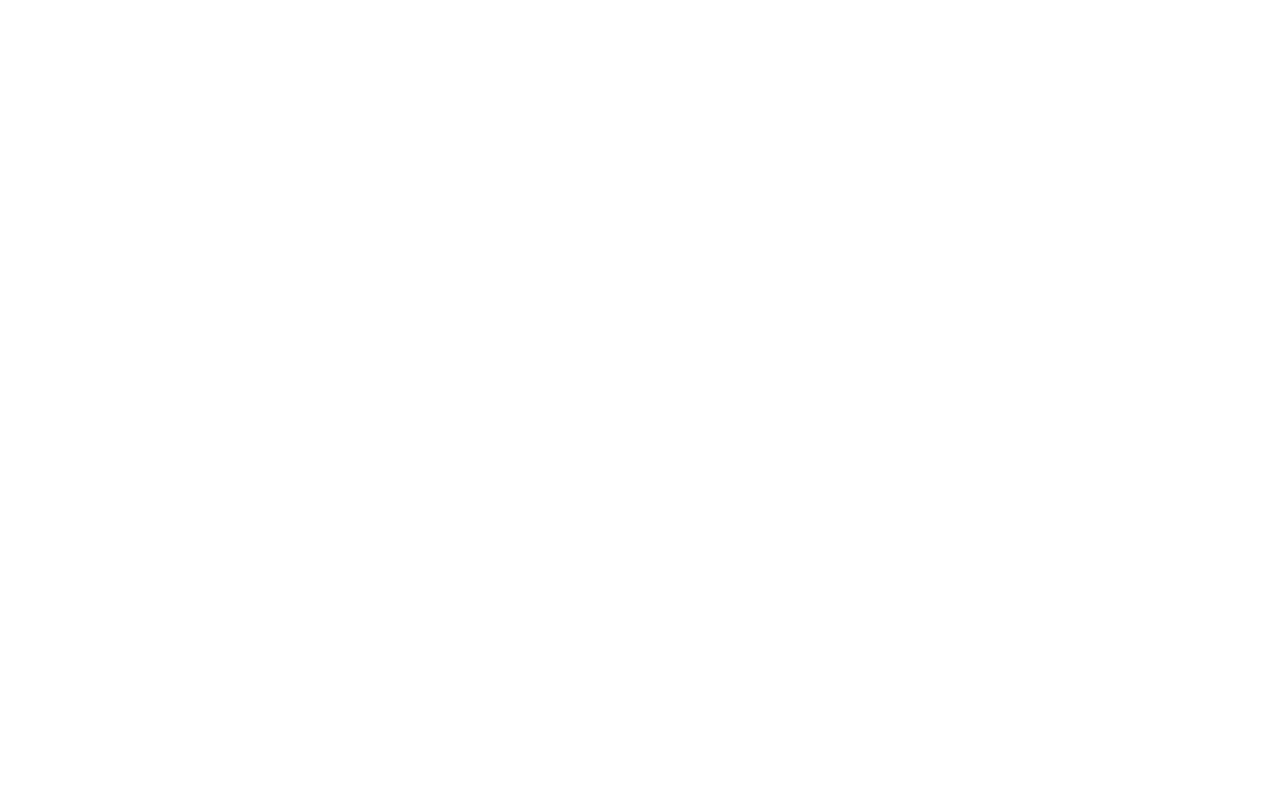
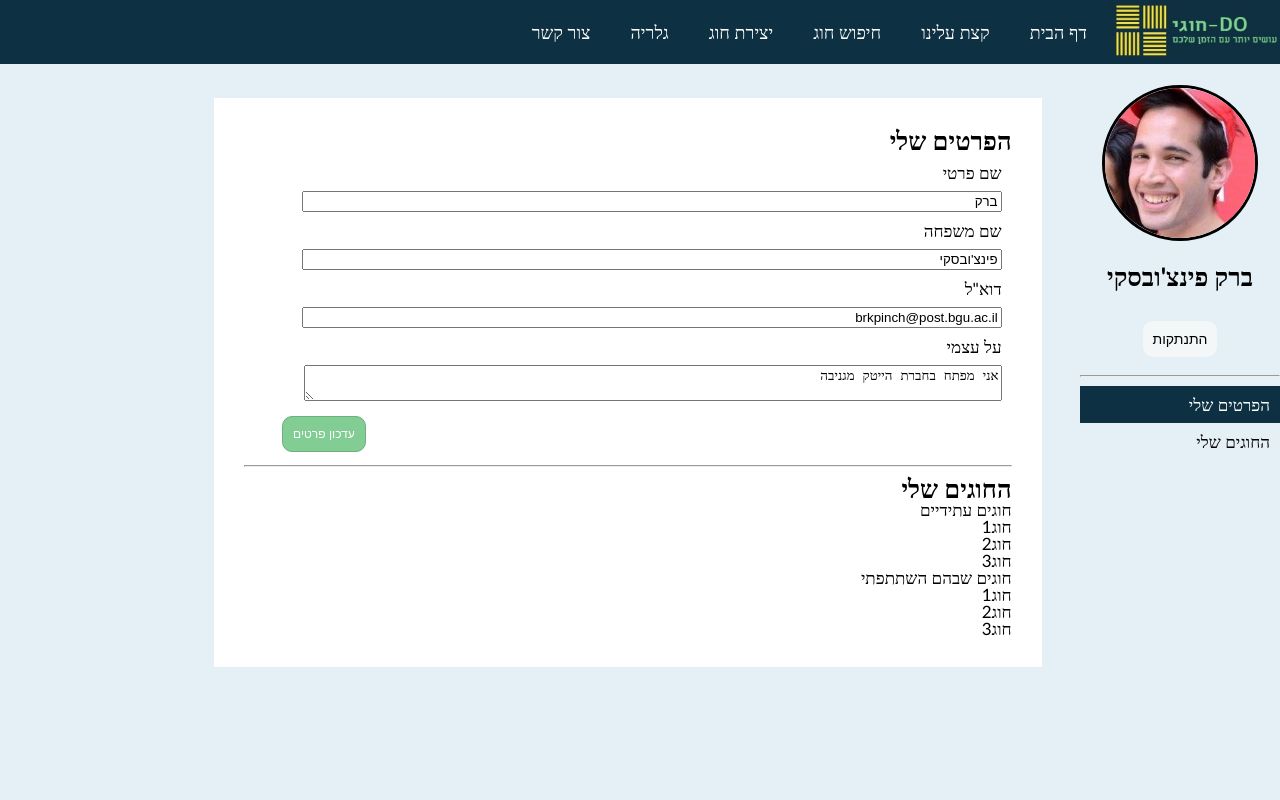
Before and after one commit to netanella/do-hugi, a PHP site: page /userProfile.html in a window 1280 px wide. Before the commit the page is empty. Run offline with PHP 8.4, Linux system fonts and the light colour scheme.

Commit message:
create my profile page

```diff
--- a/classPreview.html
+++ b/classPreview.html
@@ -24,6 +24,7 @@
                 <a href="">הפרופיל שלי</a>
                 <a href="">החוגים שלי</a>
                 <a href="">העדפות</a>
+                <a href="">התנתקות</a>
             </div>
         </div>
     </nav>
--- a/generic.css
+++ b/generic.css
@@ -5,6 +5,10 @@
     --main-backgroundColor: #0d3042;
     --main-logoSquareColor: #fde428;
     --main-logoTextColor: #81cd93;
+}
+
+html {
+    scroll-behavior: smooth;
 }
 
 body {
@@ -19,6 +23,7 @@ button , .like-btn {
     padding: 10px;
     cursor: pointer;
     border-radius: 10px;
+    border: none;
 }
 
 .sectionHeading {
@@ -41,6 +46,11 @@ header {
     overflow: hidden;
 }
 
+/*position page content under the navigation bar*/
+main {
+    padding-top: 60px;
+}
+
 /*NAVIGATION BAR*/
 
 .navbar {
@@ -52,17 +62,17 @@ header {
     min-width: 1000px;
 }
 
-#logo, #navLinks, #navLinks li, #userProfile li{
+.navbar #logo, #navLinks, #navLinks li, #userProfile li{
     float: right;
 }
 
-#userProfile {
+.navbar #userProfile {
     float: left;
     margin-left: 20px;
     display: inline-block;
 }
 
-#logo img {
+.navbar #logo img {
     height: 60px;
 }
 
@@ -166,16 +176,15 @@ header {
 }
 
 
-/*CENTERING*/
-
-.centerBlock {
-    display: block;
-    position: relative;
-}
-
-.hoz-center {
+/*horizontly center an element inside a positioned parent element*/
+.center-inpos {
     position: absolute;
     left: 0;
     right: 0;
     text-align: center;
 }
+
+.align-left-cont {
+    display: block;
+    text-align: left;
+}
--- a/reset.css
+++ b/reset.css
@@ -13,8 +13,6 @@ time, mark, audio, video {
 	margin: 0;
 	padding: 0;
 	border: 0;
-	font-size: 100%;
-	font: inherit;
 	vertical-align: baseline;
 }
 /* HTML5 display-role reset for older browsers */
@@ -44,7 +42,7 @@ table {
 /*CUSTOM RESET*/
 
 h1 {
-	margin: 0px;
+	margin: 0;
 }
 
 a {
@@ -55,3 +53,7 @@ a {
 strong {
 	font-weight: bold;
 }
+
+html,body {
+	height: 100%;
+}
--- a/styleNetanella.css
+++ b/styleNetanella.css
@@ -41,7 +41,7 @@
     padding-right: 10px;
 }
 
-#questions label:first-of-type, textarea {
+#questions label:first-of-type, #questions textarea {
     position: relative;
     right: 40px;
 }
@@ -313,7 +313,7 @@
     background-color: white;
 }
 
-#introHeader .hoz-center {
+#introHeader .center-inpos {
     color: white;
     font-size: 25px;
     margin: 20px;
@@ -327,4 +327,89 @@
     width: 100%;
     overflow: hidden;
     max-height: 440px;
+    display: block;
+    position: relative;
 }
+
+
+/****************************************/
+/*USER PROFILE*/
+
+#userProfilePage main {
+    min-width: 800px;
+    overflow: scroll;
+}
+
+#userProfilePage {
+    background-color: #e5f0f6;
+}
+
+#userProfilePage aside {
+    float: right;
+    width: 200px;
+    height: 100%;
+    position: fixed;
+}
+
+#userOverview {
+    text-align: center;
+}
+
+#userProfilePage aside input[type="radio"] {
+    display: none;
+}
+
+#userOverview .profilePhotoIcon {
+    width: 150px;
+    margin-top: 25px;
+    border: 3px solid black;
+}
+
+#userProfilePage aside nav label {
+    display: block;
+    padding: 10px;
+    cursor: pointer;
+}
+
+#userProfilePage aside nav input:checked + label  {
+     background-color: #0d3042;
+     color: white;
+ }
+
+#userDetails {
+    position: relative;
+    display: inline-block;
+    height: 100%;
+    background-color: white;
+    margin: 3%;
+    padding: 30px;
+    width: 60%;
+    right: 200px;
+}
+
+#userDetails label, #userDetails input, #userDetails textarea {
+    display: block;
+    margin: 10px;
+    width: 90%;
+    resize: vertical;
+}
+
+#userDetails button[type="submit"] {
+    margin: 5px 5px 5px 5%;
+    font-size: 12px;
+    background-color: var(--main-logoTextColor);
+    color: white;
+    font-weight: normal;
+    border: 1px solid #6bb17c;
+}
+
+#userDetails button[type="submit"]:hover {
+    background-color: #78c28a;
+}
+
+#userOverview .logout {
+    background-color: rgba(250,250,250,0.7);
+    font-weight: normal;
+    font-size: 14px;
+    margin: 10px;
+}
--- a/userProfile.html
+++ b/userProfile.html
@@ -1,10 +1,70 @@
 <!DOCTYPE html>
-<html lang="en">
+<html lang="he" dir="rtl">
 <head>
     <meta charset="UTF-8">
-    <title>user profile</title>
+    <title>My profile</title>
+    <link rel="stylesheet" type="text/css" href="styleNetanella.css">
+    <link rel="stylesheet" href="https://fonts.googleapis.com/icon?family=Material+Icons">
 </head>
-<body>
-
+<body id="userProfilePage">
+<header>
+    <nav class="navbar">
+        <a href="" id="logo"><img src="img\logo.jpg"></a>
+        <ul id="navLinks">
+            <li><a href="">דף הבית</a></li>
+            <li><a href="">קצת עלינו</a></li>
+            <li><a href="">חיפוש חוג</a></li>
+            <li><a href="classSubmit.html">יצירת חוג</a></li>
+            <li><a href="">גלריה</a></li>
+            <li><a href="">צור קשר</a></li>
+        </ul>
+    </nav>
+</header>
+<main>
+    <aside>
+        <div id="userOverview">
+            <img class="profilePhotoIcon" src="img/barak.JPG">
+            <h2>ברק פינצ'ובסקי</h2>
+            <button class="logout">התנתקות</button>
+        </div>
+        <hr>
+        <nav>
+            <input id="myDetailsScroll" type="radio" checked name="scrollProfile">
+            <label for="myDetailsScroll">הפרטים שלי</label>
+            <input id="myHugimScroll" type="radio" name="scrollProfile">
+            <label for="myHugimScroll">החוגים שלי</label>
+        </nav>
+    </aside>
+    <section id="userDetails">
+        <div id="myDetails">
+            <h1>הפרטים שלי</h1>
+            <label for="firstName">שם פרטי</label>
+            <input id="firstName" type="text" value="ברק">
+            <label for="lastName">שם משפחה</label>
+            <input id="lastName" type="text" value="פינצ'ובסקי">
+            <label for="email">דוא"ל</label>
+            <input id="email" type="text" value="brkpinch@post.bgu.ac.il">
+            <label for="about">על עצמי</label>
+            <textarea id="about">אני מפתח בחברת הייטק מגניבה</textarea>
+            <div class="align-left-cont">
+                <button type="submit">עדכון פרטים</button>
+            </div>
+        </div>
+        <hr>
+        <div id="myHugim">
+            <h1>החוגים שלי</h1>
+            <ul> חוגים עתידיים
+                <li>חוג1</li>
+                <li>חוג2</li>
+                <li>חוג3</li>
+            </ul>
+            <ul> חוגים שבהם השתתפתי
+                <li>חוג1</li>
+                <li>חוג2</li>
+                <li>חוג3</li>
+            </ul>
+        </div>
+    </section>
+</main>
 </body>
 </html>
```
Also changed, not shown: classSubmit.html (+7 -6 lines), index.html (+17 -17 lines), introPage.html (+5 -5 lines).
